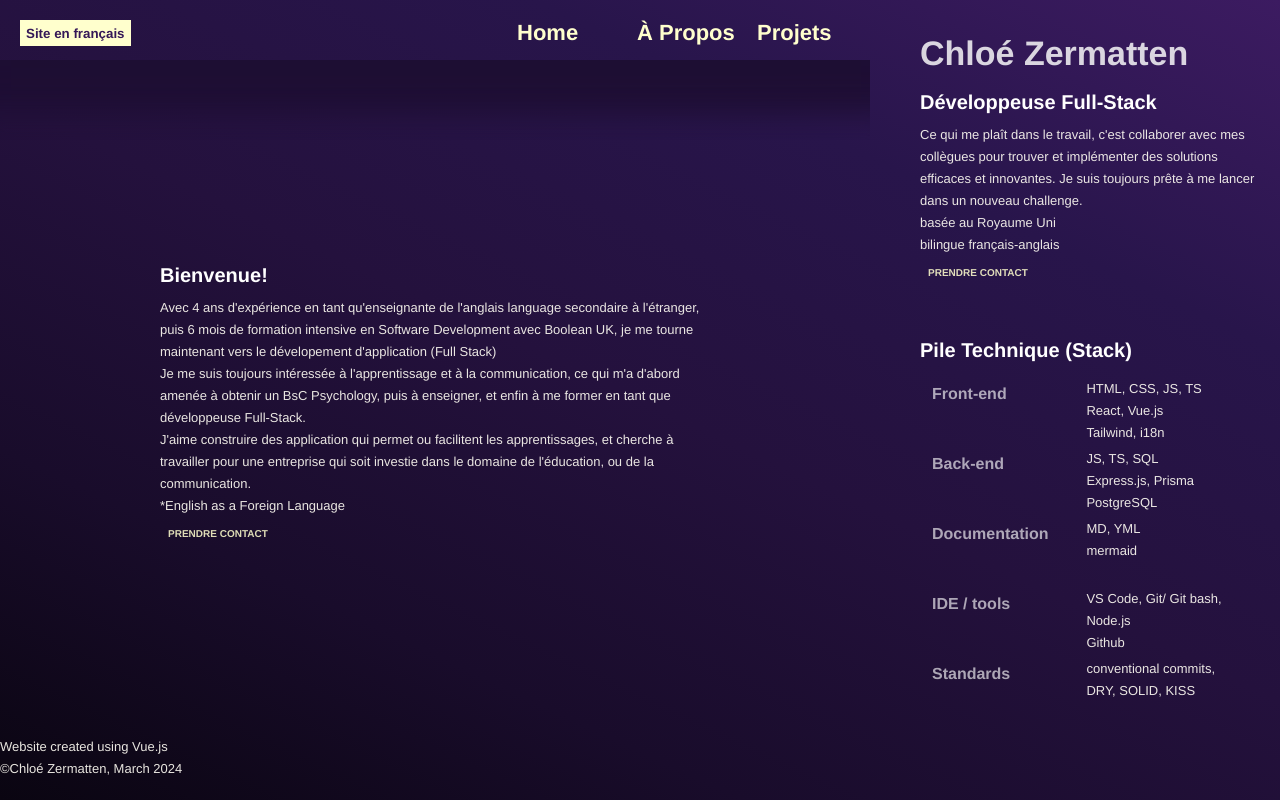
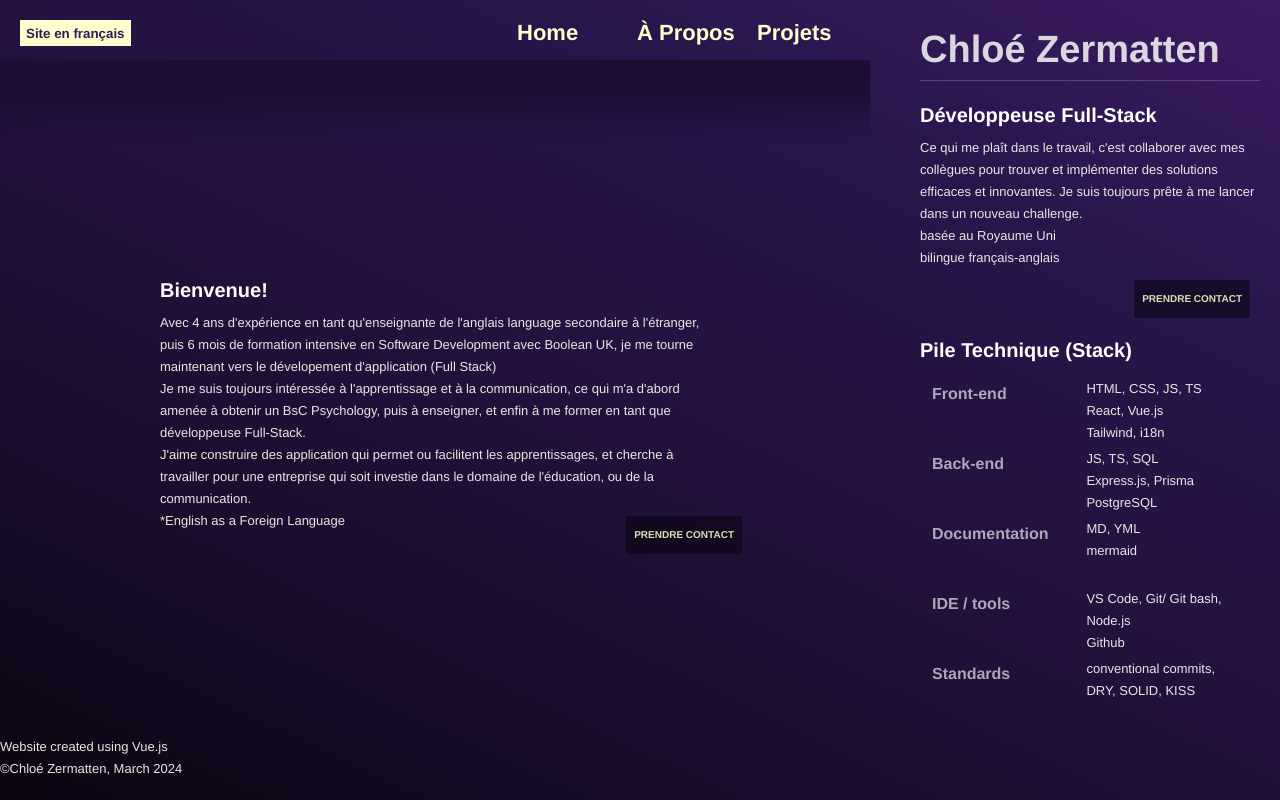
Before and after one commit to Chloe070196/my-portfolio, a Vue app: page / in a window 1280 px wide. Built offline with nearby package versions, Linux system fonts and the light colour scheme.

Commit message:
feat: style contact link

```diff
--- a/src/style.css
+++ b/src/style.css
@@ -7,9 +7,13 @@
 
 /* HEADERS, PARAGRAPHS, LINKS */
 h1 {
-    font-size: 34px;
+    display: grid;
+    font-size: 38px;
     line-height: 34px;
-    padding: 28px 0 10px 0;
+    height: 40px;
+    padding: 24px 0 8px 0;
+    margin-bottom: 12px;
+    border-bottom: 1px solid rgba(255, 255, 255, 0.199);
     color: rgba(252, 252, 252, 0.836);
 }
 h2 {
@@ -61,7 +65,27 @@ p {
     color: rgba(255, 253, 244, 0.904);
 }
 
+.contact-link {
+    position: absolute;
+    right: 10px;
+    bottom: 10px;
+    display: grid;
+    height: fit-content;
+    width: fit-content;
+    padding: 4px 6px;
+    background: rgba(0, 0, 0, 0.438);
+    place-content: center;
+}
 
+.contact-link:hover {
+    background-color: rgb(255, 255, 205);
+}
+
+.contact-link:hover strong {
+    color: rgba(0, 0, 0, 0.822);
+    font-size: 14px;
+    transition-duration: 0.5s;
+}
 
 /* CONTAINERS */
 ul {
```
